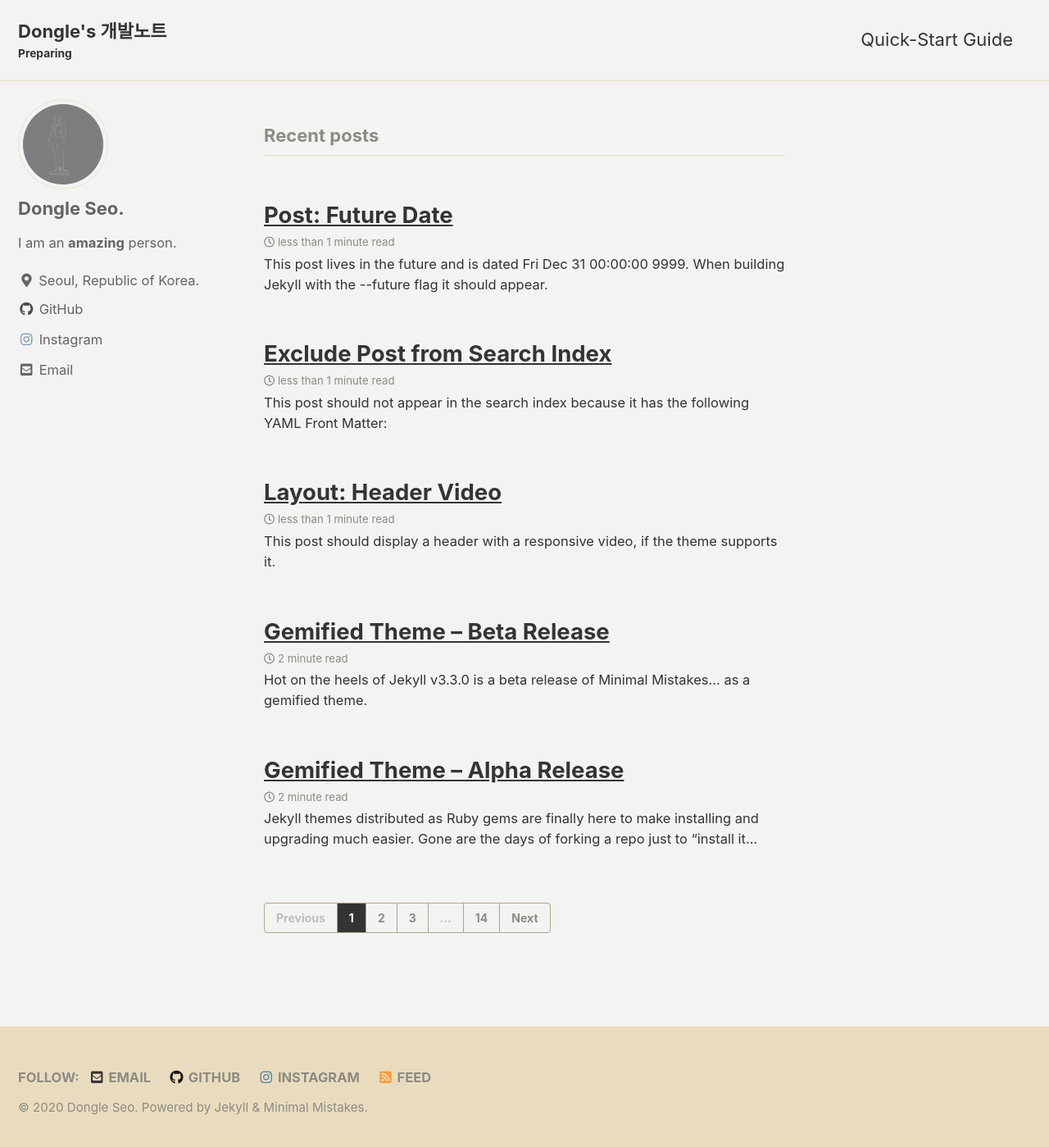
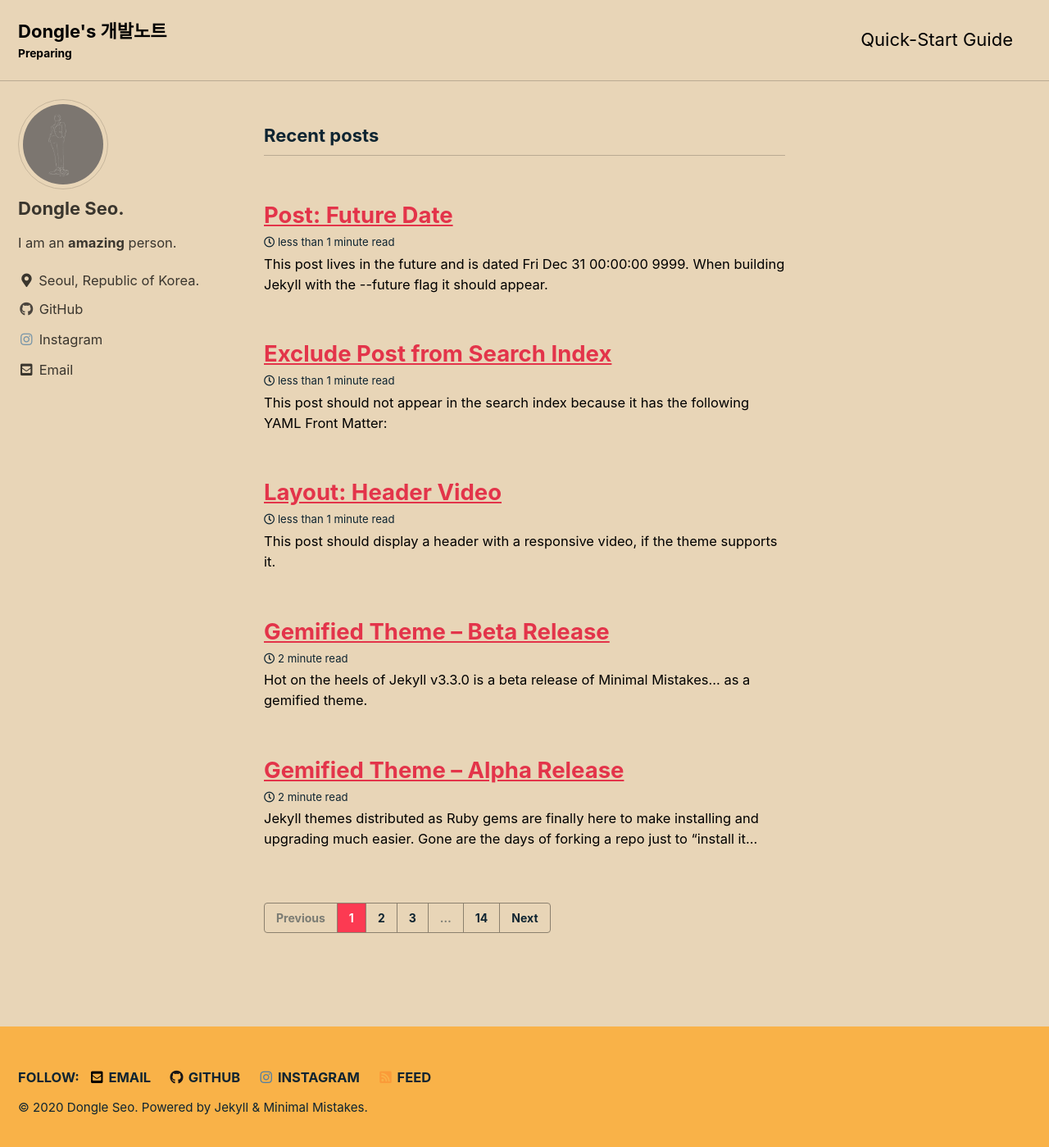
Before and after one commit to dongle94/dongle94.github.com, a Jekyll site: the page built from index.html, in a window 1280 px wide and 1400 px high. Shown: the whole window at 82% size. Built offline with Jekyll 4.4.1, drawn with Linux system fonts in a browser that asks for light colours; cached includes are drawn as plain includes; the list of posts is cut into pages by our own code.

Commit message:
change theme

```diff
--- a/_config.yml
+++ b/_config.yml
@@ -12,7 +12,7 @@
 
 # theme                  : "minimal-mistakes-jekyll"
 # remote_theme           : "mmistakes/minimal-mistakes"
-minimal_mistakes_skin    : "dirt"  # 테마 색 설정 "air", "aqua", "contrast", "dark", "dirt", "neon", "mint", "plum", "sunrise"
+minimal_mistakes_skin    : "sunrise"  # 테마 색 설정 "air", "aqua", "contrast", "dark", "dirt", "neon", "mint", "plum", "sunrise"
 
 # Site Settings
 locale                   : "en-US"  # 'en-US', 'ko-KR'
```
